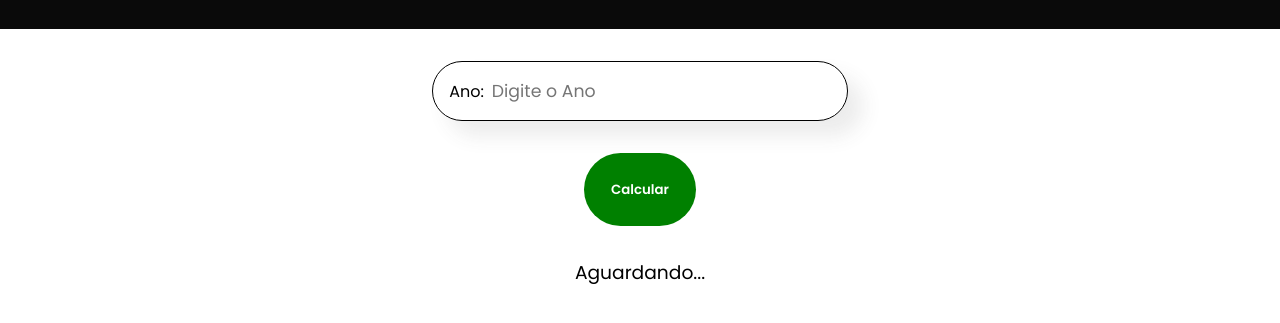
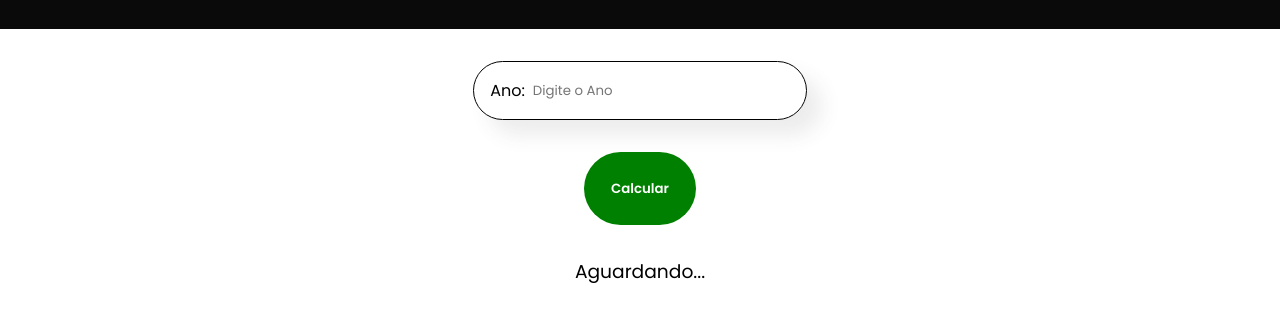
Before and after one commit to kawecz/apostila-javascript, a plain HTML site: page d22/index.html in a window 1280 px wide. Shown: the part 149-472 px from the top of the page. Drawn offline with Linux system fonts and the light colour scheme.

Commit message:
Update style.css

```diff
--- a/d22/style.css
+++ b/d22/style.css
@@ -31,7 +31,6 @@ form input[type = "number"] {
     border: none;
     background: transparent;
     appearance: textField;
-    font-size: 13pt;
 }
 form input:focus {
     outline: none;
```
